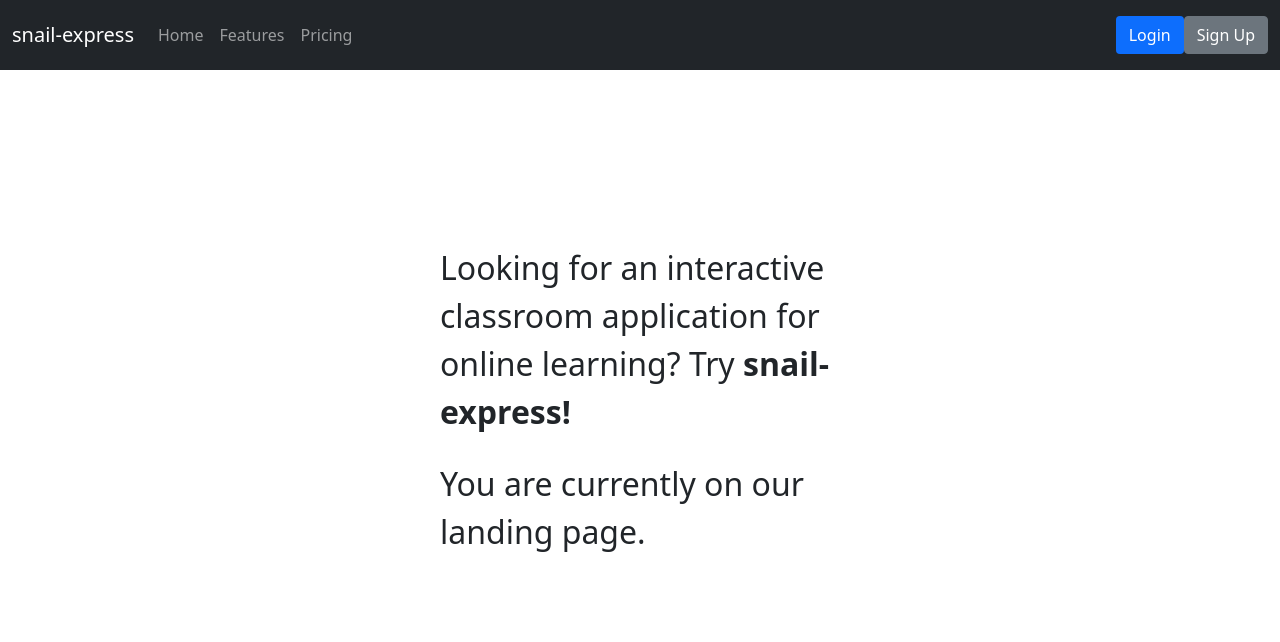
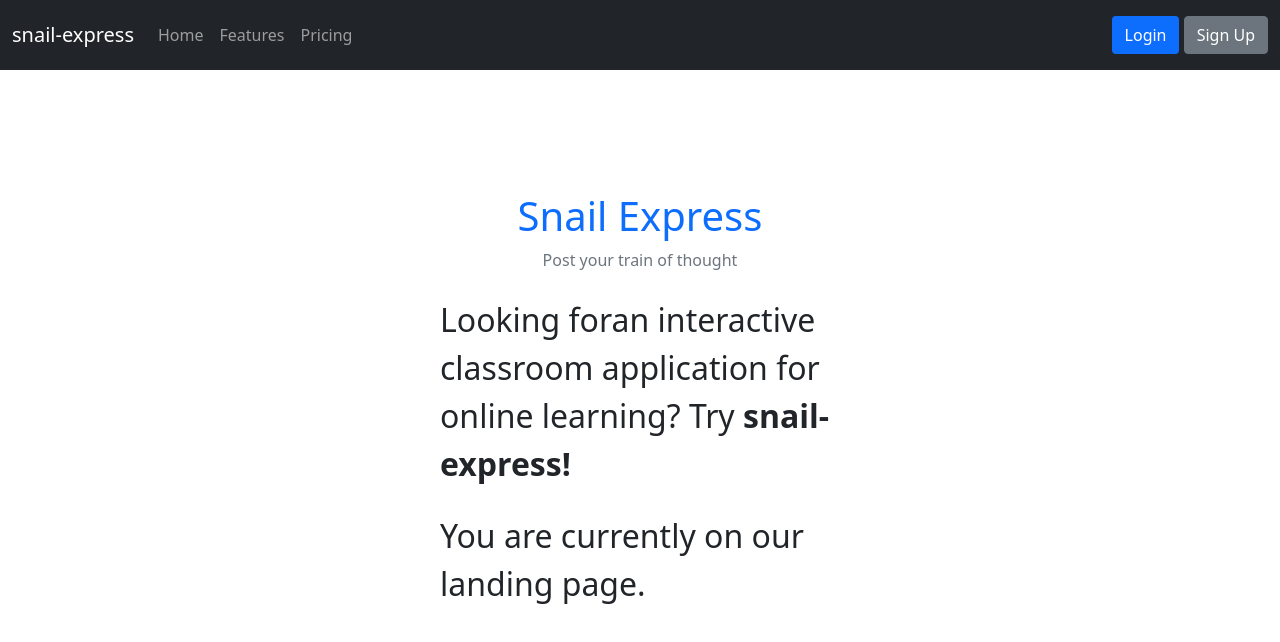
Before and after one commit to nicholas-yongjing/snail-express, a React (Create React App) app in the folder milestone-1/: page / in a window 1280 px wide. Shown: the top 642 px of the page. Built offline with nearby package versions, Linux system fonts and the light colour scheme; no server answers.

Commit message:
Add more style to landing page

```diff
--- a/milestone-1/src/components/LandingPage.js
+++ b/milestone-1/src/components/LandingPage.js
@@ -13,6 +13,7 @@ export default function LandingPage() {
   } else {
     return (
       <>
+      <div className="containe">
         <nav className="navbar navbar-expand-md navbar-dark bg-dark fixed-top">
           <div className="container-fluid">
             <a className="navbar-brand" href="/">
@@ -52,6 +53,7 @@ export default function LandingPage() {
                 >
                   Login
                 </a>
+                <span> </span>
                 <a
                   href="/signup"
                   className="btn btn-secondary text-white"
@@ -63,13 +65,19 @@ export default function LandingPage() {
             </nav>
           </div>
         </nav>
+        <div className="d-flex flex-column">
+          <h1 className="d-flex justify-content-center text-primary">Snail Express</h1>
+          <div className="d-flex justify-content-center text-secondary">Post your train of thought</div>
+          <br></br>
           <div className="fs-2">
             {/* {currentUser ? currentUser.email : "ur mom"} */}
-            Looking for an interactive classroom application for online
+            Looking foran interactive classroom application for online
             learning? Try <strong>snail-express!</strong>
           </div>
           <br></br>
           <div className="fs-2">You are currently on our landing page.</div>
+        </div>
+      </div>
       </>
     );
   }
```
